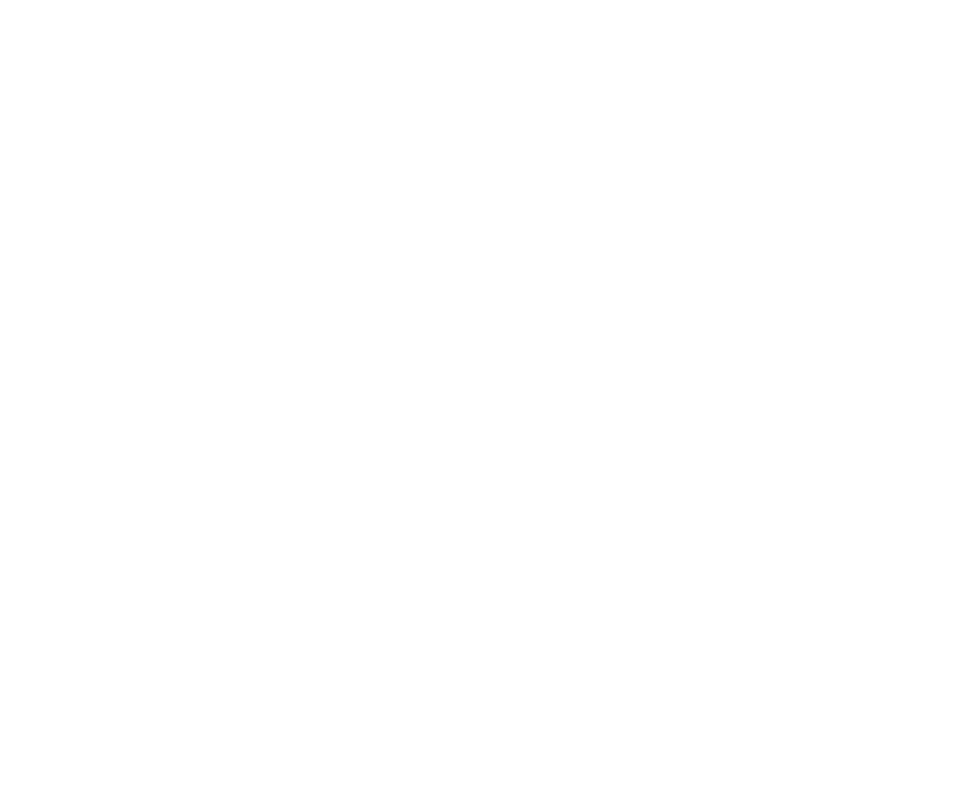
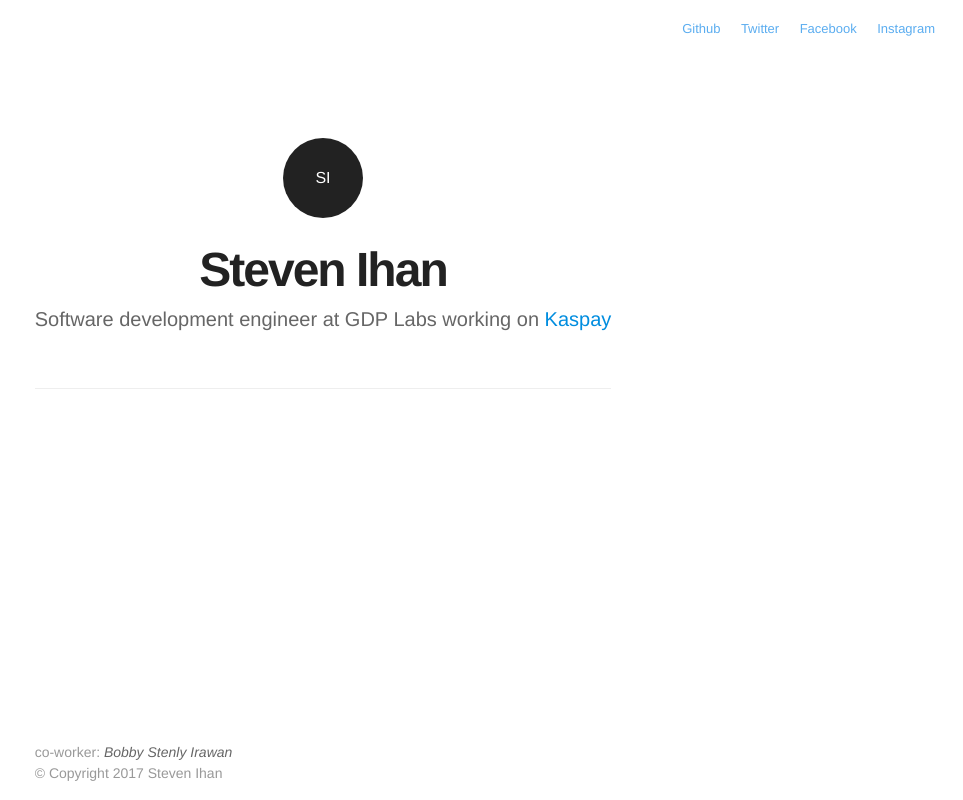
Before and after one commit to stevenihan/website, a plain HTML site: page index.html in a window 1280 px wide. Shown: the whole page, without its empty margins (317-1280 px from the left). Drawn offline with Linux system fonts and the light colour scheme; files that its build step writes are made by us from their sources.

Commit message:
define web content

```diff
--- a/assets/style.css
+++ b/assets/style.css
@@ -0,0 +1,120 @@
+html {
+  height: 100%;
+}
+
+body {
+  display: flex;
+  flex-direction: column;
+  font: 16px/1 "Helvetica Neue",Helvetica,Arial,sans-serif;
+  text-rendering: optimizeLegibility;
+  overflow-y: auto;
+  -webkit-font-smoothing: antialiased;
+
+  color: #666666;
+  height: 100%;
+  line-height: 1;
+  margin: 0px;
+}
+
+.stevenihan__navigation {
+  text-align: right;
+
+  padding: 20px 20px 0px;
+  z-index: 100;
+}
+
+.stevenihan__navigation-a {
+  text-decoration: none;
+
+  color: #5BADF0;
+  font-size: 13px;
+  line-height: 1.35;
+  padding: 8px;
+}
+
+.stevenihan__navigation-a:hover {
+  text-decoration: underline;
+}
+
+.stevenihan__wrapper {
+  margin-left: auto;
+  margin-right: auto;
+  padding-left: 16px;
+  padding-right: 16px;
+  max-width: 600px;
+}
+
+.stevenihan__header {
+  text-align: center;
+
+  border-bottom: 1px solid #EEEEEE;
+  margin-bottom: 40px;
+  padding-bottom: 40px;
+  padding-top: 100px;
+}
+
+.stevenihan__header-avatar {
+  background-color: #222222;
+  color: #FFFFFF;
+
+  border-radius: 50%;
+  height: 80px;
+  width: 80px;
+  line-height: 80px;
+  margin-bottom: 28px;
+  margin-left: auto;
+  margin-right: auto;
+}
+
+.stevenihan__header-title {
+  color: #222222;
+  font-size: 3em;
+  font-weight: 600;
+  letter-spacing: -2px;
+  margin: 0px;
+}
+
+.stevenihan__header-subtitle {
+  color: #666666;
+  font-size: 20px;
+  font-weight: 300;
+  line-height: 1.3em;
+  margin-top: 12px;
+}
+
+.stevenihan__container {
+  display: flex;
+  flex-direction: column;
+
+  flex: 1;
+}
+
+.stevenihan__content {
+  flex: 1;
+}
+
+.stevenihan__kaspay {
+  text-decoration: none;
+
+  color: #008DDF;
+  font-weight: 400;
+}
+
+.stevenihan__footer-p {
+  color: #999999;
+  font-size: 14px;
+  line-height: 1.5;
+  margin-bottom: 16px;
+  margin-top: 0px;
+}
+
+.stevenihan__bobby {
+  margin-bottom: 0px;
+}
+
+.stevenihan__bobby-a {
+  text-decoration: none;
+
+  color: #666666;
+  font-weight: 500;
+}
--- a/index.html
+++ b/index.html
@@ -14,11 +14,34 @@
     <link rel="shortcut icon" href="/favicon.ico" type="image/x-icon">
     <link rel="icon" href="/favicon.ico" type="image/x-icon">
 
-    <link rel="stylesheet" href="/style.min.css">
+    <link rel="stylesheet" href="/assets/style.min.css">
 
     <title>Steven Ihan - Software Development Engineer</title>
   </head>
   <body>
+    <nav class="stevenihan__navigation">
+      <a class="stevenihan__navigation-a" href="https://github.com/stevenihan">Github</a>
+      <a class="stevenihan__navigation-a" href="https://twitter.com/_stevenihan">Twitter</a>
+      <a class="stevenihan__navigation-a" href="https://www.facebook.com/steven.ihan">Facebook</a>
+      <a class="stevenihan__navigation-a" href="https://www.instagram.com/stevenihan">Instagram</a>
+    </nav>
+
+    <div class="stevenihan__container stevenihan__wrapper">
+      <header class="stevenihan__header">
+        <div class="stevenihan__header-avatar">SI</div>
+        <h1 class="stevenihan__header-title">Steven Ihan</h1>
+        <h2 class="stevenihan__header-subtitle">Software development engineer at GDP Labs working on <a class="stevenihan__kaspay" href="https://www.kaspay.com">Kaspay</a></h2>
+      </header>
+
+      <section class="stevenihan__content">
+      </section>
+
+      <footer>
+        <p class="stevenihan__footer-p stevenihan__bobby">co-worker: <i><a class="stevenihan__bobby-a" href="http://bobbystenly.com">Bobby Stenly Irawan</a></i></p>
+        <p class="stevenihan__footer-p">© Copyright 2017 Steven Ihan</p>
+      </footer>
+    </div>
+
     <noscript>
       <div class="no-script">
         Please enable your javascript.
```
Also changed, not shown: assets/style.min.css.
